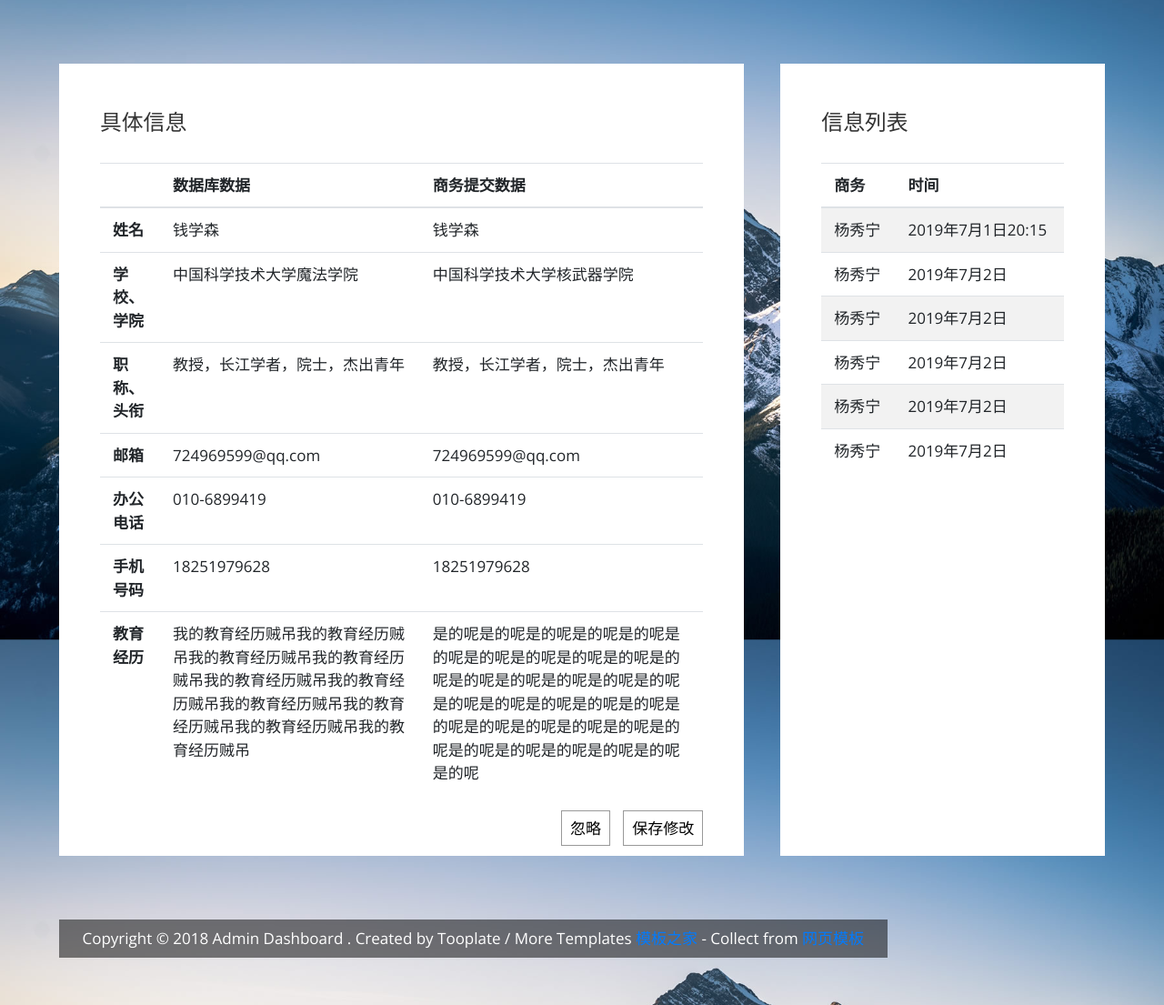
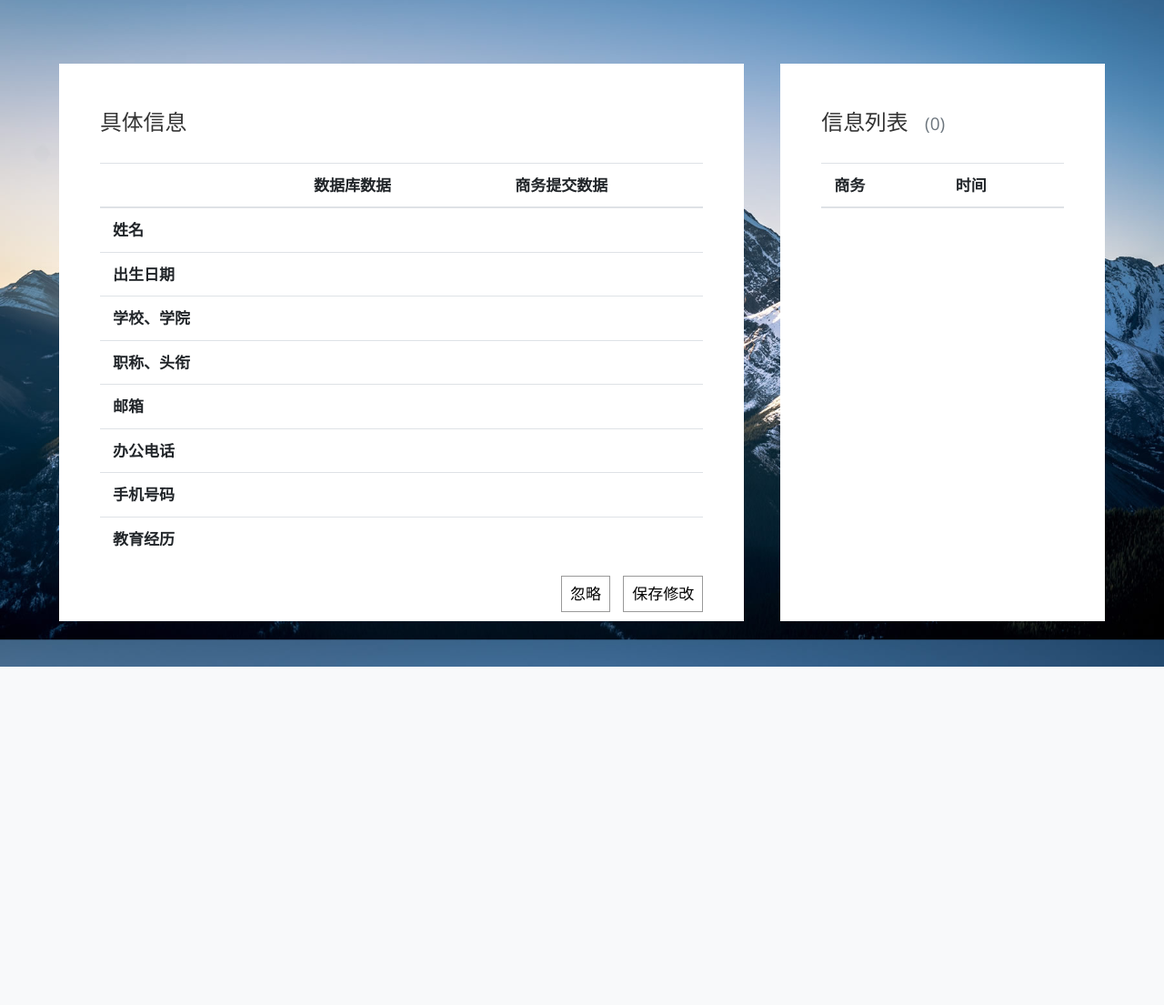
Before and after one commit to zhangshuo1996/SLX_background_admin, a Flask app: page / in a window 1280 px wide. Shown: the part 150-1255 px from the top of the page at 91% size. After the commit the page ends 883 px from the top, so only its background shows below. Run offline with Flask 2, Linux system fonts and the light colour scheme; the visitor is signed in with stand-in values (Sample User, id 1); lists and menus that the app fills with data are empty; some libraries are stand-ins or nearby versions.

Commit message:
by董峰，手动合并段旭扬代码

```diff
--- a/web_admin/blueprints/auth.py
+++ b/web_admin/blueprints/auth.py
@@ -26,8 +26,7 @@ def login_required(func):
 def index():
 
     if 'username' in session:
-        username = session['username']
-        return render_template('teacher_info.html',username=username)
+        return render_template('teacher_info.html')
     else:
         return  render_template("login.html")
 
--- /dev/null
+++ b/web_admin/static/js/teacher_info.js
@@ -0,0 +1,208 @@
+/**
+ * 点击右侧的商务和时间那一行，在左边将信息展示出来
+ */
+$(".display").on("click",(e)=>{
+    //通过e来获取点击的那一行，e代表那个tr
+    let $target = $(e.target);
+    e = $target.parent();
+    let tbody = $(".displaying");
+    thd = tbody.children().children();
+    //将左侧表格中字体颜色设置为黑色，否则在一次改变为红色后，这个td将变为红色
+    for (var i=1; i<=22; i += 3)
+        {
+            $(thd[i]).css("color","black");
+            $(thd[i+1]).css("color","black");
+
+        }
+    // $(thd[i+1]).css("color","red");
+    //将选中的这一行的数据，即商务提交的教师信息取出来
+    let id = e.children()[2].textContent;
+    let name = e.children()[3].textContent;
+    let school = e.children()[4].textContent;
+    let institution = e.children()[5].textContent;
+    let title = e.children()[6].textContent;
+    let honor = e.children()[7].textContent;
+    console.log(honor);
+    let email = e.children()[8].textContent;
+    let phone_number = e.children()[9].textContent;
+    let office_number = e.children()[10].textContent;
+    let edu_exp = e.children()[11].textContent;
+    let teacher_id = e.children()[12].textContent;
+    let birth_year = e.children()[13].textContent;
+    let object_id = e.children()[14].textContent;
+    //将取出的信息填充到左边table的第三列，所以从thd[2]开始,逐个加3，就都是修改第三列
+
+
+    thd[2].textContent = name;
+    if(birth_year=="None") {
+        thd[5].textContent = "";
+    }
+    else thd[5].textContent = birth_year;
+    thd[8].textContent = school+institution;
+    thd[11].textContent = title+"\t"+honor;
+    thd[14].textContent = email;
+    thd[17].textContent = office_number;
+    thd[20].textContent = phone_number;
+    thd[23].textContent = edu_exp;
+    //隐藏数据，用于提交给数据库
+    thd[24].textContent = school;
+    thd[25].textContent= institution;
+    thd[26].textContent= title;
+    thd[27].textContent = honor;
+    thd[28].textContent = teacher_id;
+    thd[29].textContent = object_id;
+    if(teacher_id != "None") {
+        //从数据库中将这个老师的数据取出来
+        let data = {"teacher_id": teacher_id};
+        console.log(data);
+        $.ajax({
+            type: "post",
+            url: "/get_info_by_tid",
+            data: data,
+            dataType: "json",
+            success: function (response) {
+                //填充到左边table的第二栏
+                thd[1].textContent = response["name"];
+                thd[4].textContent = response["birth_year"];
+                thd[7].textContent = response["school"] + response["institution"];
+                thd[10].textContent = response["title"]+"\t"+response["honor"];
+                thd[13].textContent = response["email"];
+                thd[16].textContent = response["office_number"];
+                thd[19].textContent = response["phone_number"];
+                thd[22].textContent = response["edu_exp"];
+                for (var i=1; i<=22; i += 3)
+                {
+                    if(thd[i].textContent != thd[i+1].textContent){
+                        console.log(thd[i]);
+                        console.log(thd[i+1].textContent);
+                        $(thd[i+1]).css("color","red");
+                    }
+                }
+            }
+        });
+
+    }
+    //新增记录的处理
+    else{
+
+                let type = $(".type");
+                type.text("具体信息（新增信息）");
+                thd[1].textContent = "";
+                thd[4].textContent = "";
+                thd[7].textContent = "";
+                thd[10].textContent = "";
+                thd[13].textContent = "";
+                thd[16].textContent = "";
+                thd[19].textContent = "";
+                thd[22].textContent = "";
+
+    }
+
+});
+
+$(".preservation").on("click",(e)=>{
+    //将商务提交的数据取出来
+    console.log("preservation");
+    let $target = $(e.target);
+    let tbody = $(".displaying");
+    let name= thd[2].textContent;
+    let birth_year = thd[5].textContent;
+    let school = thd[24].textContent;
+    let institution=  thd[25].textContent;
+    let title = thd[26].textContent;
+    let honor = thd[27].textContent;
+    let email  = thd[14].textContent;
+    let office_number = thd[17].textContent;
+    let phone_number = thd[20].textContent;
+    let edu_exp = thd[23].textContent;
+    let teacher_id = thd[28].textContent;
+    let object_id = thd[29].textContent;
+    let data = {
+        "name": name,
+        "email": email,
+        "office_number": office_number,
+        "phone_number": phone_number,
+        "edu_exp": edu_exp,
+        "school": school,
+        "institution": institution,
+        "title": title,
+        "honor": honor,
+        "teacher_id": teacher_id,
+        "object_id":object_id
+    };
+    $.ajax({
+        type: "post",
+        url: "/data_preservation",
+        data: data,
+        dataType: "json",
+        success: function (response) {
+            console.log(response);
+            toggle_alert(true, response.message);
+
+        },
+        error: function (error) {
+            console.log(error);
+            toggle_alert(false, "服务器连接失败，请稍后再试");
+        }
+    })
+
+});
+
+// $(".ignore").on("click",(e)=>{
+//     console.log("ignore");
+//     let tbody = $(".displaying");
+//     thd = tbody.children().children();
+//     let object_id = thd[29].textContent;
+//     data = {"object_id":object_id};
+//     $.ajax({
+//         type: "post",
+//         url: "/data_ignore",
+//         data: data,
+//         dataType: "json",
+//             success: function (response) {
+//             console.log(response);
+//
+//         },
+//         error: function (error) {
+//             console.log(error);
+//         }
+//     })
+// });
+
+
+    /**
+ * 显示/隐藏提示框
+ * @param {boolean} isSuccess
+ * @param {string} message 用于显示的消息
+ */
+function toggle_alert(isSuccess,message = ""){
+
+
+    let alert_success = $("#alert-box-success");
+    let alert_error = $("#alert-box-danger");
+    // 显示操作成功的提示框
+    if(isSuccess){
+        console.log(message);
+        alert_error.hide();
+
+        if(message){
+            alert_success.find('.alert-message').text(message);
+        }
+
+        alert_success.show(200);
+        setTimeout(()=>{
+            alert_success.hide(200);
+        }, 2500)
+    }else{
+        alert_success.hide();
+
+        if(message){
+            alert_error.find('.alert-message').text(message);
+        }
+
+        alert_error.show(200);
+        setTimeout(()=>{
+            alert_error.hide(200);
+        },2500);
+    }
+}
--- a/web_admin/templates/base.html
+++ b/web_admin/templates/base.html
@@ -52,7 +52,7 @@
                         <div class="collapse navbar-collapse" id="navbarSupportedContent">
                             <ul class="navbar-nav mx-auto " style="margin-right: 10px">
                                 <li class="nav-item">
-                                    <a class="nav-link" href="{{ url_for('auth.teacher_info') }}">教师信息管理</a>
+                                    <a class="nav-link" href="{{ url_for('teacher_info.teacher_info') }}">教师信息管理</a>
                                 </li>
 
                                 <li class="nav-item">
--- a/web_admin/templates/teacher_info.html
+++ b/web_admin/templates/teacher_info.html
@@ -2,63 +2,77 @@
 {% block title %}教师信息管理{% endblock %}
 
 {% block main %}
+
     <div class="row tm-content-row tm-mt-big">
         <div class="col-xl-8 col-lg-8 tm-md-12 tm-sm-12 tm-col">
             <div class="bg-white tm-block h-100">
                 <div class="row">
                     <div class="col-md-8 col-sm-12">
-                        <h2 class="tm-block-title d-inline-block">具体信息</h2>
+                        <h2 class="tm-block-title d-inline-block type">具体信息</h2>
                     </div>
                 </div>
                 <form>
-                    <table class="table">
+                    <table class="table" style="table-layout: fixed;">
                       <thead >
                         <tr>
                           <th scope="col"></th>
                           <th scope="col">数据库数据</th>
-                          <th scope="col">商务提交数据</th>
+                          <th scope="col" >商务提交数据</th>
                         </tr>
                       </thead>
-                        <tbody>
+                        <tbody class = "displaying">
                             <tr>
                               <th scope="row">姓名</th>
-                              <td>钱学森</td>
-                              <td>钱学森</td>
+                              <td></td>
+                              <td></td>
+                            </tr>
+                            <tr>
+                              <th scope="row">出生日期</th>
+                              <td></td>
+                              <td></td>
                             </tr>
                             <tr>
                               <th scope="row">学校、学院</th>
-                              <td>中国科学技术大学魔法学院</td>
-                              <td>中国科学技术大学核武器学院</td>
+                              <td></td>
+                              <td></td>
                             </tr>
                             <tr>
                               <th scope="row">职称、头衔</th>
-                              <td>教授，长江学者，院士，杰出青年</td>
-                              <td>教授，长江学者，院士，杰出青年</td>
+                              <td></td>
+                              <td></td>
                             </tr>
                             <tr>
                               <th scope="row">邮箱</th>
-                              <td>724969599@qq.com</td>
-                              <td>724969599@qq.com</td>
+                              <td></td>
+                              <td></td>
                             </tr>
                               <tr>
                               <th scope="row">办公电话</th>
-                              <td>010-6899419</td>
-                              <td>010-6899419</td>
+                              <td></td>
+                              <td></td>
                             </tr>
                                 <tr>
                               <th scope="row">手机号码</th>
-                              <td>18251979628</td>
-                              <td>18251979628</td>
+                              <td></td>
+                              <td></td>
                             </tr>
                                   <tr>
                               <th scope="row">教育经历</th>
-                              <td>我的教育经历贼吊我的教育经历贼吊我的教育经历贼吊我的教育经历贼吊我的教育经历贼吊我的教育经历贼吊我的教育经历贼吊我的教育经历贼吊我的教育经历贼吊我的教育经历贼吊</td>
-                              <td>是的呢是的呢是的呢是的呢是的呢是的呢是的呢是的呢是的呢是的呢是的呢是的呢是的呢是的呢是的呢是的呢是的呢是的呢是的呢是的呢是的呢是的呢是的呢是的呢是的呢是的呢是的呢是的呢是的呢是的呢是的呢是的呢是的呢</td>
+                              <td ></td>
+                            <td></td>
+                                  </tr>
+                        <tr>
+                            <td style="display: none"></td>
+                            <td style="display: none"></td>
+                            <td style="display: none"></td>
+                            <td style="display: none"></td>
+                            <td style="display: none"></td>
+                            <td style="display: none"></td>
                         </tr>
                           </tbody>
                         </table>
-                        <div style="float:right;margin-bottom:10px" ><button type="submit" class="btn btn-primary" >忽略  </button>
-                        <button type="submit" class="btn btn-primary" style="margin-left:10px ">保存修改</button>
+                        <div style="float:right;margin-bottom:10px" ><button type="button" class="btn btn-primary ignore" >忽略  </button>
+                        <button type="button" class="btn btn-primary preservation" style="margin-left:10px ">保存修改</button>
                              </div>
                     </form>
                     </div>
@@ -66,7 +80,11 @@
 
                 <div class="col-xl-4 col-lg-4    tm-md-12 tm-sm-12 tm-col">
                     <div class="bg-white tm-block h-100">
-                        <h2 class="tm-block-title d-inline-block">信息列表</h2>
+                        <h2 class="tm-block-title d-inline-block">
+                            信息列表
+                            &nbsp;
+                        <small class="text-muted" id="total">({{ modify_info|length }})</small>
+                        </h2>
                             <table class="table table-striped">
                               <thead>
                                 <tr>
@@ -75,50 +93,37 @@
                                 </tr>
                               </thead>
                               <tbody>
-    <tr>
-      <td>杨秀宁</td>
-      <td>2019年7月1日20:15</td>
+                              {%  for info in modify_info %}
+                              <tr class="display">
+                                  <td>{{ info.username }}</td>
+                                  <td>{{ info.timestamp }}</td>
+                                  <td style="display: none" >{{ info._id }}</td>
+                                  <td style="display: none" >{{ info.name }}</td>
+                                  <td style="display: none">{{ info.school }}</td>
+                                   <td style="display: none">{{ info.institution }}</td>
+                               <td style="display: none">{{ info.title }}</td>
+                               <td style="display: none">{{ info.honor }}</td>
+                               <td style="display: none">{{ info.email }}</td>
+                               <td style="display: none">{{ info.phone_number }}</td>
+                               <td style="display: none">{{ info.office_number }}</td>
+                               <td style="display: none">{{ info.edu_exp }}</td>
+                              <td style="display: none">{{ info.teacher_id }}</td>
+                                  <td style="display: none">{{ info.birth_year }}</td>
+                                <td style="display: none" class="object_id">{{ info._id }}</td>
                               </tr>
-    <tr>
-      <td>杨秀宁</td>
-      <td>2019年7月2日</td>
-    </tr>
-    <tr>
-      <td>杨秀宁</td>
-      <td>2019年7月2日</td>
-    </tr>
-      <tr>
-      <td>杨秀宁</td>
-      <td>2019年7月2日</td>
-    </tr>
-      <tr>
-      <td>杨秀宁</td>
-      <td>2019年7月2日</td>
-    </tr>
-      <tr>
-      <td>杨秀宁</td>
-      <td>2019年7月2日</td>
-    </tr>
+                              {% endfor %}
                               </tbody>
                             </table>
 
                                 </div>
                                             </div>
                                         </div>
-            <footer class="row tm-mt-small">
-                <div class="col-12 font-weight-light">
-                    <p class="d-inline-block tm-bg-black text-white py-2 px-4">
-                        Copyright &copy; 2018 Admin Dashboard . Created by Tooplate /  More Templates <a href="http://www.cssmoban.com/" target="_blank" title="模板之家">模板之家</a> - Collect from <a href="http://www.cssmoban.com/" title="网页模板" target="_blank">网页模板</a>
-                    </p>
-                </div>
-            </footer>
+
         </div>
     </div>
+
 {% endblock %}
 
-{% block scripts %}
-     <script src="../static/js/jquery-3.3.1.min.js"></script>
-    <!-- https://jquery.com/download/ -->
-    <script src="../static/js/bootstrap.min.js"></script>
-    <!-- https://getbootstrap.com/ -->
+{% block script %}
+    <script src="../static/js/teacher_info.js"></script>
 {% endblock %}
```
Also changed, not shown: web_admin/blueprints/teacher_info.py (+123 -6 lines). Lines whose indentation alone changed are shown as unchanged.
